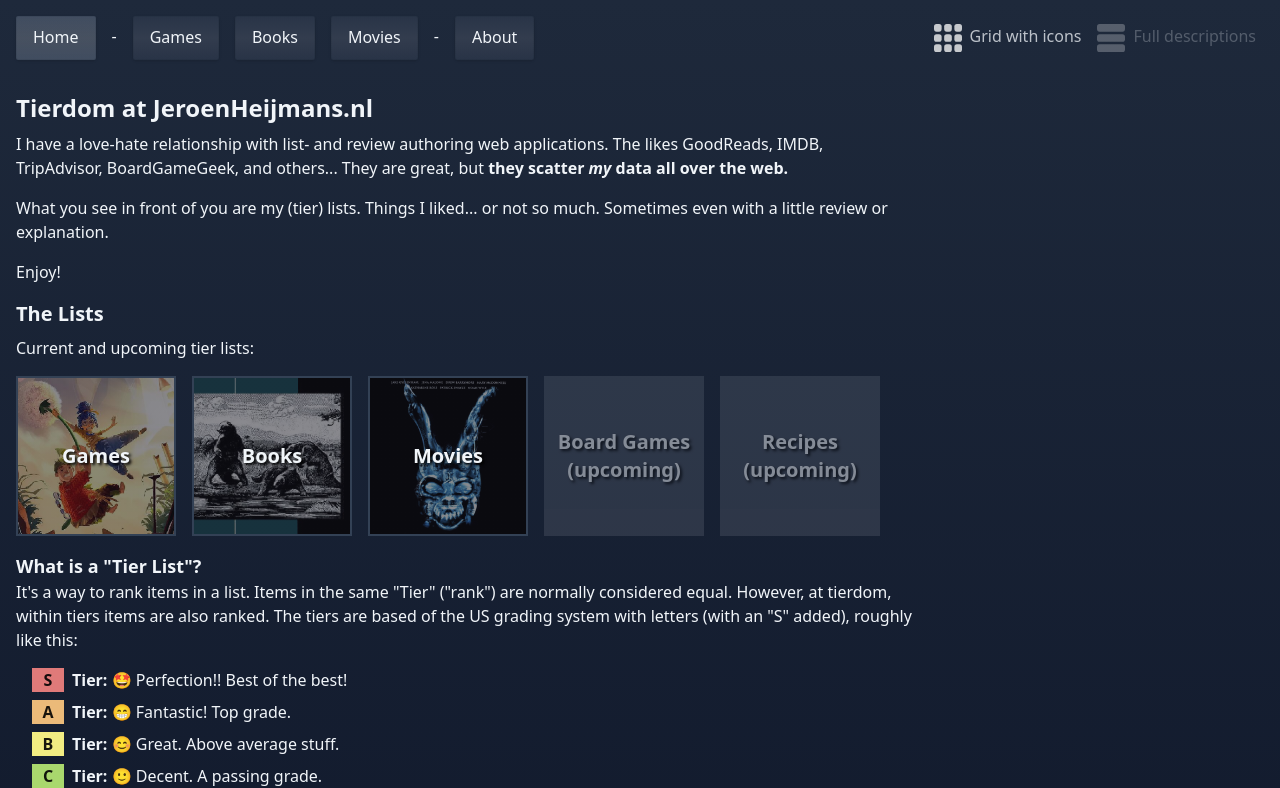
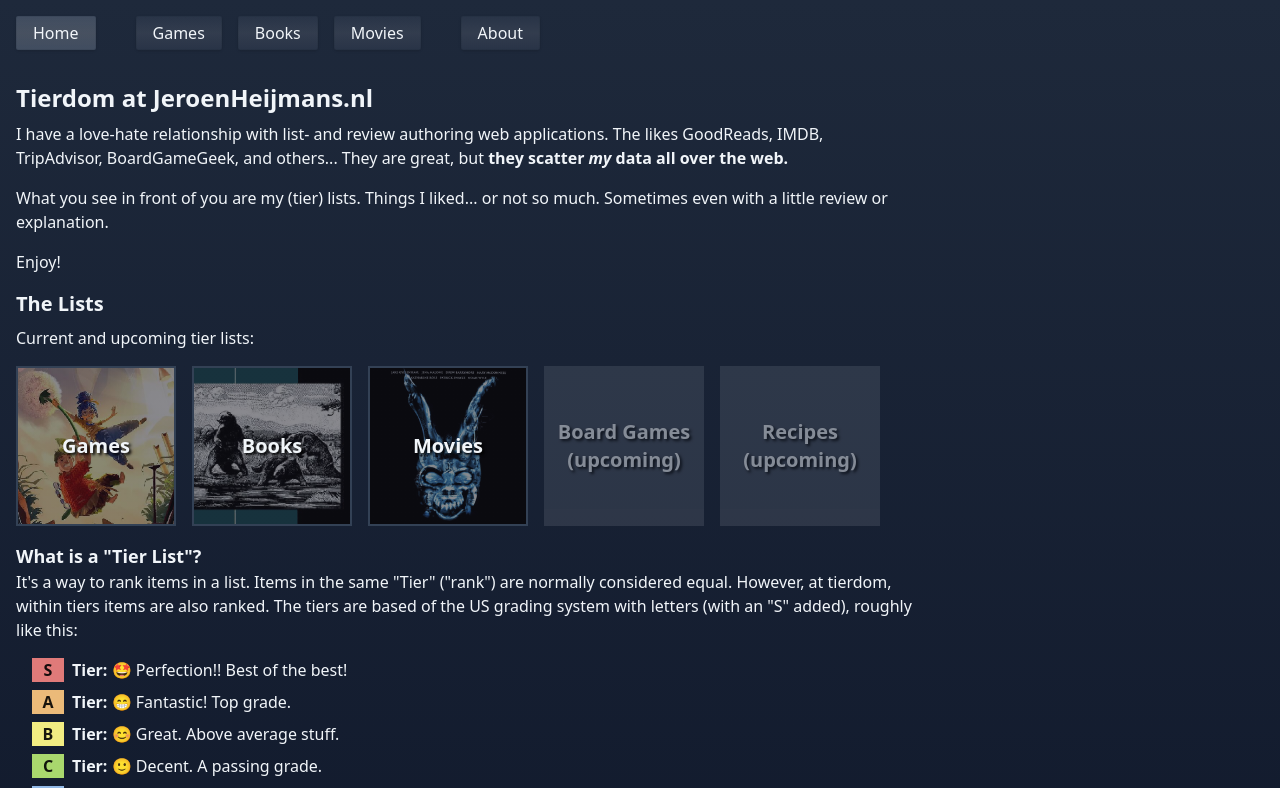
Before and after one commit to jeroenheijmans/tierdom, a SvelteKit app: page / in a window 1280 px wide. Shown: the top 788 px of the page. Built offline with nearby package versions, Linux system fonts and the light colour scheme.

Commit message:
Improve menu buttons a bit

```diff
--- a/src/lib/components/NavItem.svelte
+++ b/src/lib/components/NavItem.svelte
@@ -8,6 +8,6 @@
       : 'bg-gradient-to-b from-slate-400/10 via-slate-100/10 to-slate-400/10';
 </script>
 
-<a {href} class={`hover:bg-slate-500/20 hover:shadow-lg px-2 py-1 md:px-4 md:py-2 shadow border border-slate-900/10 rounded-sm ${bg}`}>
+<a {href} class={`hover:bg-slate-500/20 hover:shadow-lg px-2 py-1 md:px-4 md:py-1 shadow border border-slate-900/10 rounded-sm ${bg}`}>
   <slot />
 </a>
--- a/src/routes/+layout.svelte
+++ b/src/routes/+layout.svelte
@@ -1,43 +1,45 @@
 <script>
   import A from '$lib/components/A.svelte';
-  import AboutTierLists from '$lib/components/AboutTierLists.svelte';
   import NavItem from '$lib/components/NavItem.svelte';
   import { LayoutMode, layoutMode, toggleRectangleMode, toggleSquareMode } from '$lib/stores';
   import '../app.css';
+  import { page } from '$app/stores';
+
+  $: togglesClass = $page.url.pathname.startsWith('/tier-lists/') ? '' : 'hidden';
 </script>
 
 <div class="min-h-screen flex flex-col bg-gradient-to-b from-slate-800 to-slate-900 text-slate-100">
   <div class="px-2 md:px-4 mb-8">
     <div class="max-w-page mx-auto pb-4">
       <nav class="flex gap-1 md:gap-4 pt-4">
-        <div class="flex flex-wrap gap-1 md:gap-4">
+        <div class="flex flex-wrap items-center gap-1 md:gap-4">
           <NavItem href="/">Home</NavItem>
-          <span class="hidden md:inline-block py-2">-</span>
+          <span class="hidden md:inline-block w-2" />
           <NavItem href="/tier-lists/games">Games</NavItem>
           <NavItem href="/tier-lists/books">Books</NavItem>
           <NavItem href="/tier-lists/movies">Movies</NavItem>
-          <span class="hidden md:inline-block py-2">-</span>
+          <span class="hidden md:inline-block w-2" />
           <NavItem href="/about">About</NavItem>
         </div>
-        <div class="ml-auto flex flex-nowrap">
+        <div class={`ml-auto flex flex-nowrap ${togglesClass}`}>
           <button
             aria-label="Toggle square tier list items"
-            class={`p-1 md:p-2 flex gap-2 hover:opacity-90
+            class={`p-1 md:p-2 flex gap-2 hover:opacity-90 shrink-0
               ${$layoutMode === LayoutMode.square ? 'opacity-75' : 'opacity-25'}`}
             title="toggle compact mode with little squares"
             on:click={toggleSquareMode}
           >
-            <img src="/img/layout-mode-grid.svg" alt="3 by 3 little squares" />
+            <img src="/img/layout-mode-grid.svg" class="h-6" alt="3 by 3 little squares" />
             <span class="hidden lg:inline-block">Grid with icons</span>
           </button>
           <button
             aria-label="Toggle rectangular tier list items"
-            class={`p-1 md:p-2 flex gap-2 hover:opacity-90
+            class={`p-1 md:p-2 flex gap-2 hover:opacity-90 shrink-0 mr-2 sm:mr-0
               ${$layoutMode === LayoutMode.rectangle ? 'opacity-75' : 'opacity-25'}`}
             title="toggle extended mode with full reviews"
             on:click={toggleRectangleMode}
           >
-            <img src="/img/layout-mode-list.svg" alt="3 horizontal bars" />
+            <img src="/img/layout-mode-list.svg" class="h-6" alt="3 horizontal bars" />
             <span class="hidden lg:inline-block">Full descriptions</span>
           </button>
         </div>
```
